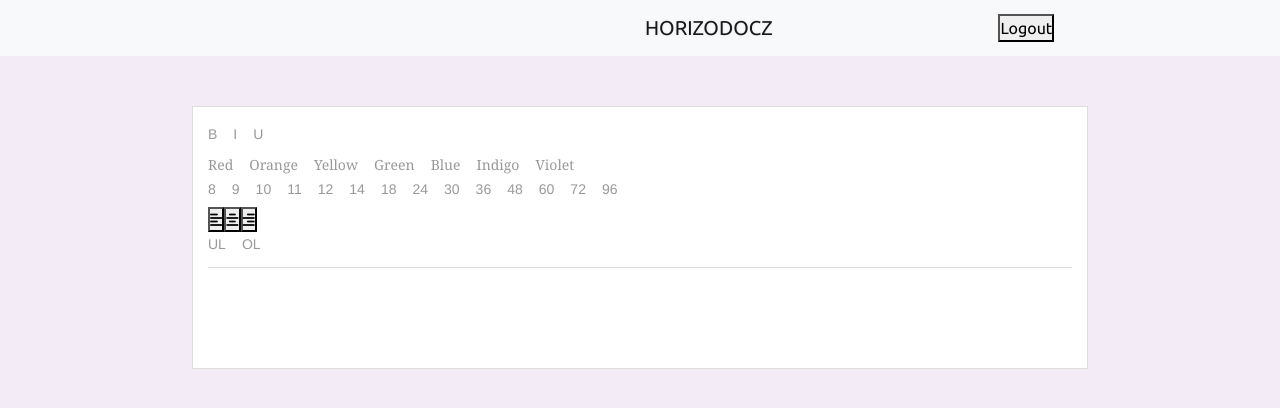
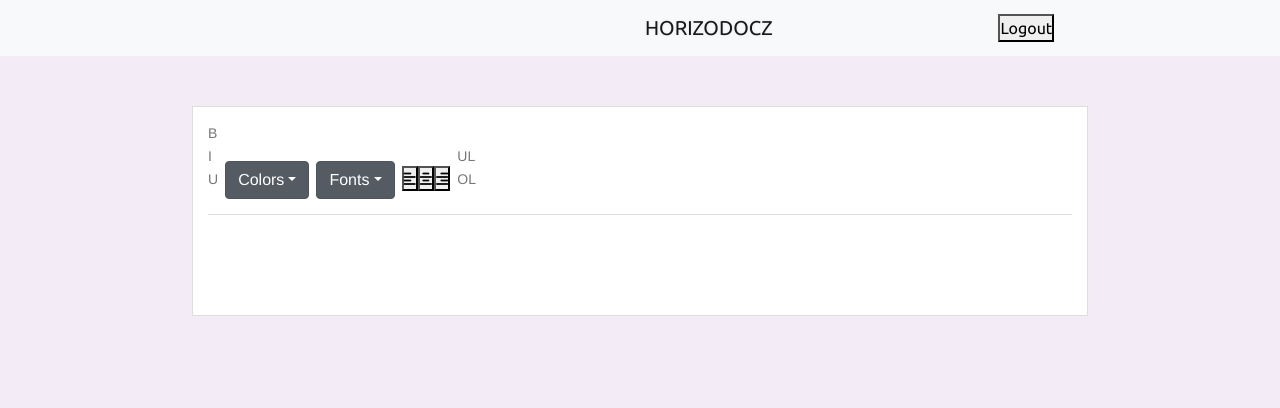
Before and after one commit to haoyxc/cooldox, a React (Create React App) app in the folder client/: page /editor in a window 1280 px wide. Shown: the top 408 px of the page. Built offline with nearby package versions, Linux system fonts and the light colour scheme.

Commit message:
changed dropdowns

```diff
--- a/client/src/App.css
+++ b/client/src/App.css
@@ -66,16 +66,35 @@
   font-size: 14px;
   margin-bottom: 5px;
   user-select: none;
+  display: inline-block;
+  margin-right: .5em;
 }
 
 .RichEditor-styleButton {
-  color: #999;
+  color: #777;
   cursor: pointer;
-  margin-right: 16px;
-  padding: 2px 0;
-  display: inline-block;
+  padding: 1px 0;
+  display: block;
 }
 
 .RichEditor-activeButton {
   color: #5890ff;
 }
+
+.color-controls {
+  display: inline-block;
+}
+
+.paragraph-controls {
+  display: inline-block;
+  margin-right: .5em;
+}
+
+.dropdown-menu.show {
+  padding: 0;
+  min-width: 2em;
+}
+
+.dropdown-divider {
+  margin: 0;
+}
--- a/client/src/components/ColorControls.js
+++ b/client/src/components/ColorControls.js
@@ -1,13 +1,26 @@
-import React, { useState } from "react";
-import InlineButton from "./InlineButton";
-import COLORS from "./Containers/Colors";
+import React, { useState } from 'react';
+import InlineButton from './InlineButton';
+import COLORS from './Containers/Colors';
 
 function ColorControls(props) {
 	const currentStyle = props.editorState.getCurrentInlineStyle();
 
 	return (
 		<div className="color-controls">
-      {COLORS.map(type => (
+			<div className="RichEditor-controls">
+				<div className="dropdown show">
+					<button
+						className="btn btn-secondary dropdown-toggle"
+						type="button"
+						id="dropdownMenuButton"
+						data-toggle="dropdown"
+						aria-haspopup="true"
+						aria-expanded="false"
+					>
+						Colors
+					</button>
+					<div className="dropdown-menu" aria-labelledby="dropdownMenuButton">
+						{COLORS.map((type) => (
 							<InlineButton
 								className="color-option"
 								key={type.label}
@@ -18,6 +31,9 @@ function ColorControls(props) {
 							/>
 						))}
 					</div>
+				</div>
+			</div>
+		</div>
 	);
 }
 export default ColorControls;
--- a/client/src/components/Draft.js
+++ b/client/src/components/Draft.js
@@ -1,5 +1,5 @@
 import React, { useState } from 'react';
-import { Editor, EditorState, Modifier, RichUtils } from 'draft-js';
+import { Editor, EditorState, Modifier, RichUtils, getDefaultKeyBinding } from 'draft-js';
 import { Redirect } from 'react-router-dom';
 import ColorControls from './ColorControls';
 import colorStyleMap from './ColorContainer/colorStyleMap';
@@ -15,7 +15,30 @@ function Draft() {
 	};
 	const toggleBlockStyle = (blockStyle) => {
 		setEditorState(RichUtils.toggleBlockType(editorState, blockStyle));
-	};
+  };
+  const handleKeyShortcut = (command, editorState) => {
+    const newState = RichUtils.handleKeyCommand(editorState, command);
+    if (newState) {
+      setEditorState(newState);
+      return true;
+    }
+    return false;
+  }
+
+  const mapKeyToEditorCommand = e => {
+    if (e.keyCode === 9) {
+      const newEditorState = RichUtils.onTab(
+        e,
+        editorState,
+        4,
+      );
+      if (newEditorState !== editorState) {
+        setEditorState(newEditorState);
+      }
+      return;
+    }
+    return getDefaultKeyBinding(e);
+  }
 
 	// Beginning of paragraph alignment
 	const onAlignmentClick = (style, removeStyles) => {
@@ -68,8 +91,8 @@ function Draft() {
 		<div className="RichEditor-root">
 			<MutationControls editorState={editorState} onToggle={toggleInlineStyle} />
 			<ColorControls editorState={editorState} onToggle={toggleInlineStyle} />
-			<FontSizeControls editorState={editorState} onToggle={toggleInlineStyle} />
-			<div className="paragraph-controls">
+			<FontSizeControls editorState={editorState} onToggle={toggleInlineStyle}/>
+      <div className="paragraph-controls">
 				<button onClick={() => onAlignmentClick('left', [ 'right', 'center' ])}>
 					<i className="fa fa-align-left" />
 				</button>
@@ -83,11 +106,15 @@ function Draft() {
 			<ListControls editorState={editorState} onToggle={toggleBlockStyle} />
 			<div className="RichEditor-editor">
 				<Editor
+          id = "richEditor"
 					customStyleMap={colorStyleMap}
 					spellCheck={true}
-					editorState={editorState}
+          editorState={editorState}
+          handlekeyCommand={handleKeyShortcut}
+          keyBindingFn={mapKeyToEditorCommand}
 					onChange={setEditorState}
-					blockStyleFn={getBlockStyle}
+          blockStyleFn={getBlockStyle}
+          ref={Editor => Editor && Editor.focus()}
 				/>
 			</div>
 		</div>
--- a/client/src/components/FontSizeControls.js
+++ b/client/src/components/FontSizeControls.js
@@ -1,22 +1,39 @@
-import React, { useState } from "react";
-import InlineButton from "./InlineButton";
-import fontSizes from "./Containers/fontSizes";
+import React, { useState } from 'react';
+import InlineButton from './InlineButton';
+import fontSizes from './Containers/fontSizes';
 
 function FontSizeControls(props) {
 	const currentStyle = props.editorState.getCurrentInlineStyle();
 
 	return (
 		<div className="RichEditor-controls">
-      {fontSizes.map(type => (
+			<div className="dropdown show">
+				<button
+					className="btn btn-secondary dropdown-toggle"
+					type="button"
+					id="dropdownMenuButton"
+					data-toggle="dropdown"
+					aria-haspopup="true"
+					aria-expanded="false"
+				>
+					Fonts
+				</button>
+				<div className="dropdown-menu" aria-labelledby="dropdownMenuButton">
+					{fontSizes.map((type) => (
+            <>
 						<InlineButton
-          className="fontsize-option"
+							className="fontsize-option dropdown-item"
 							key={type.label}
 							active={currentStyle.has(type.style)}
 							label={type.label}
 							onToggle={props.onToggle}
 							style={type.style}
 						/>
+            <div class="dropdown-divider"></div>
+            </>
           ))}
+				</div>
+			</div>
 		</div>
 	);
 }
--- a/client/src/components/InlineButton.js
+++ b/client/src/components/InlineButton.js
@@ -15,7 +15,7 @@ class InlineButton extends React.Component {
         className += ' RichEditor-activeButton';
       }
       return (
-        <span className={className} onMouseDown={this.onToggle}>
+        <span id = "RichEditor" className={className} onMouseDown={this.onToggle}>
           {this.props.label}
         </span>
       );
--- a/client/src/components/MutationControls.js
+++ b/client/src/components/MutationControls.js
@@ -6,7 +6,7 @@ function FontSizeControls(props) {
     const currentStyle = props.editorState.getCurrentInlineStyle();
 
     return (
-    <div className="RichEditor-controls">
+    <div className="RichEditor-controls Mutation-controls">
         {MutationStyles.map((type) =>
               <InlineButton
                 key={type.label}
```
Lines whose indentation alone changed are shown as unchanged.
